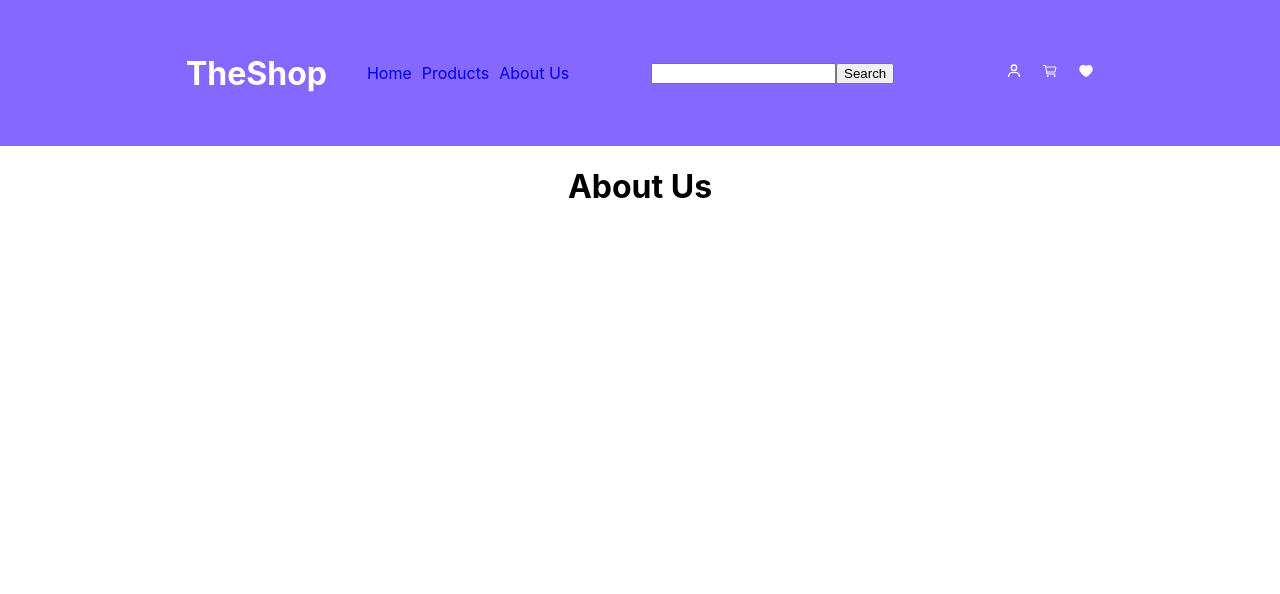
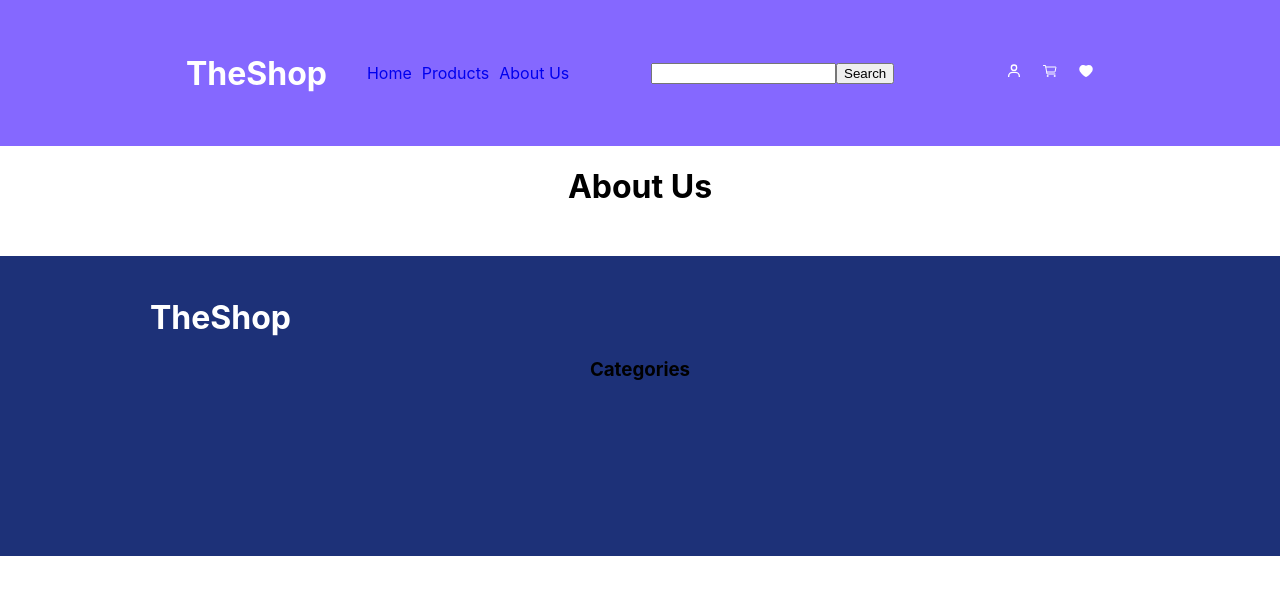
Before and after one commit to MartaPanasyuk/web-shop-frontEnd, a React (Create React App) app: page /contacts in a window 1280 px wide. Shown: the top 594 px of the page. Built offline with nearby package versions, Linux system fonts and the light colour scheme.

Commit message:
added a footer/ only start

```diff
--- a/src/App.js
+++ b/src/App.js
@@ -1,6 +1,6 @@
 import "./App.css";
 import { Routes, Route } from "react-router-dom";
-import { NavBar } from "./components";
+import { NavBar, Footer } from "./components";
 
 import {
   AboutUsPage,
@@ -21,6 +21,7 @@ function App() {
         <Route path="/products/:productId" element={<ProductDetailsPage />} />
         <Route path="/contacts" element={<AboutUsPage />} />
       </Routes>
+      <Footer />
     </div>
   );
 }
--- /dev/null
+++ b/src/components/Footer/index.jsx
@@ -0,0 +1,25 @@
+import "./style.css";
+import { Link } from "react-router-dom";
+
+const Footer = () => {
+  return (
+    <div className="footer">
+      <div className="text_footer_container Container">
+        <div>
+          <h1 className="Logo">
+            The<span>Shop</span>
+          </h1>
+        </div>
+        <div>
+          <h3>Categories</h3>
+          <Link to={``}></Link>
+          <Link to={``}></Link>
+          <Link to={``}></Link>
+          <Link to={``}></Link>
+        </div>
+      </div>
+    </div>
+  );
+};
+
+export { Footer };
--- /dev/null
+++ b/src/components/Footer/style.css
@@ -0,0 +1,9 @@
+.footer {
+  margin-top: 50px;
+  background-color: #1d3178;
+  height: 300px;
+}
+
+.text_footer_container {
+  padding-top: 20px;
+}
--- a/src/components/index.js
+++ b/src/components/index.js
@@ -1,2 +1,3 @@
 export * from "./NavBar";
 export * from "./Review";
+export * from "./Footer";
--- a/src/pages/ProductDetailsPage/index.jsx
+++ b/src/pages/ProductDetailsPage/index.jsx
@@ -41,10 +41,20 @@ const ProductDetailsPage = () => {
             {" "}
             <h2 className="product_title">{products.title}</h2>
             <p className="product_rating">Rating: {products.rating}</p>
-            <button className="review_btn">Add Review</button>
+            <button
+              className="review_btn"
+              onClick={() => console.log("Add a review")}
+            >
+              Add Review
+            </button>
             <p className="product_price">€{products.price}</p>
             <p className="product_description">{products.description}</p>
-            <button className="cart_btn cart">Add to Cart</button>
+            <button
+              className="cart_btn cart"
+              onClick={() => console.log("Add to cart!")}
+            >
+              Add to Cart
+            </button>
             <p className="product_category">
               {" "}
               Category: {products.category.title}
```
